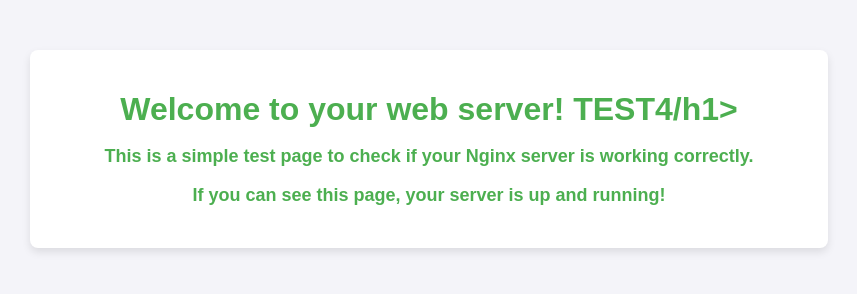
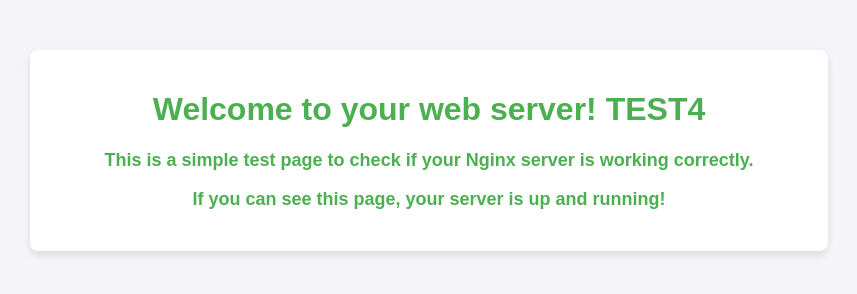
Before and after one commit to Sayn78/Projet1, a plain HTML site: page www/index.html in a window 1280 px wide. Shown: the whole page, without its empty margins (211-1068 px from the left). Drawn offline with Linux system fonts and the light colour scheme.

Commit message:
modification www v1.1.2

```diff
--- a/www/index.html
+++ b/www/index.html
@@ -33,7 +33,7 @@
 </head>
 <body>
     <div class="container">
-        <h1>Welcome to your web server! TEST4/h1>
+        <h1>Welcome to your web server! TEST4<h1>
         <p>This is a simple test page to check if your Nginx server is working correctly.</p>
         <p>If you can see this page, your server is up and running!</p>
     </div>
```
